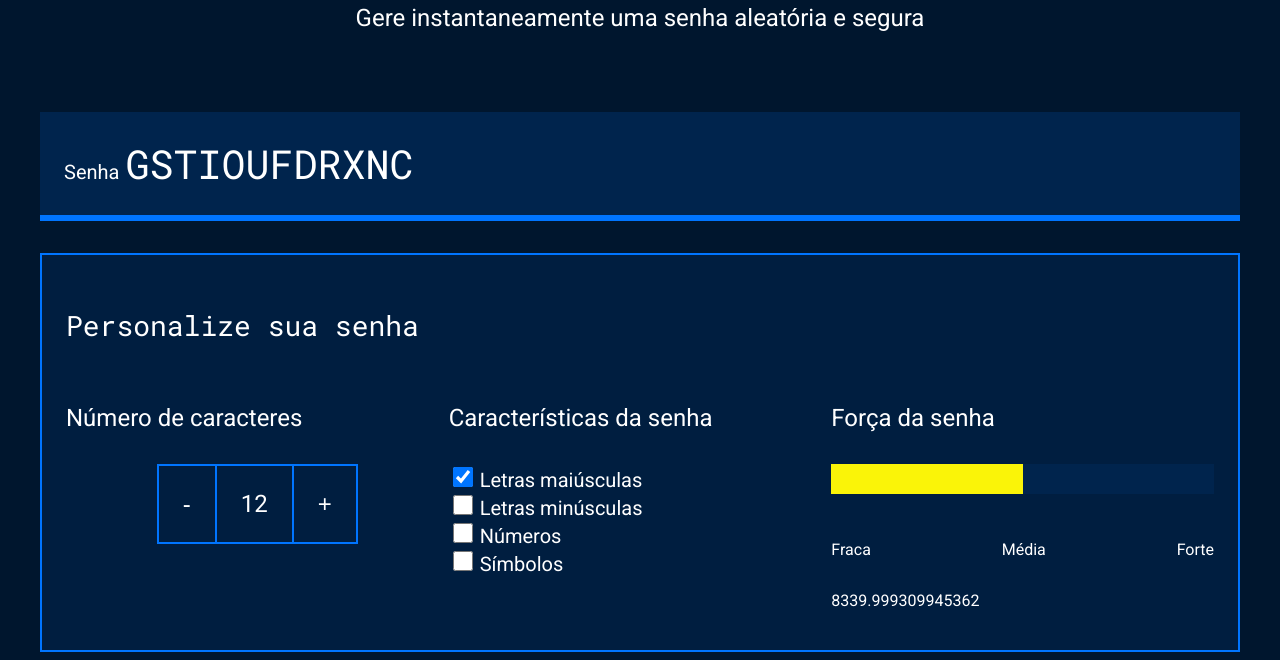
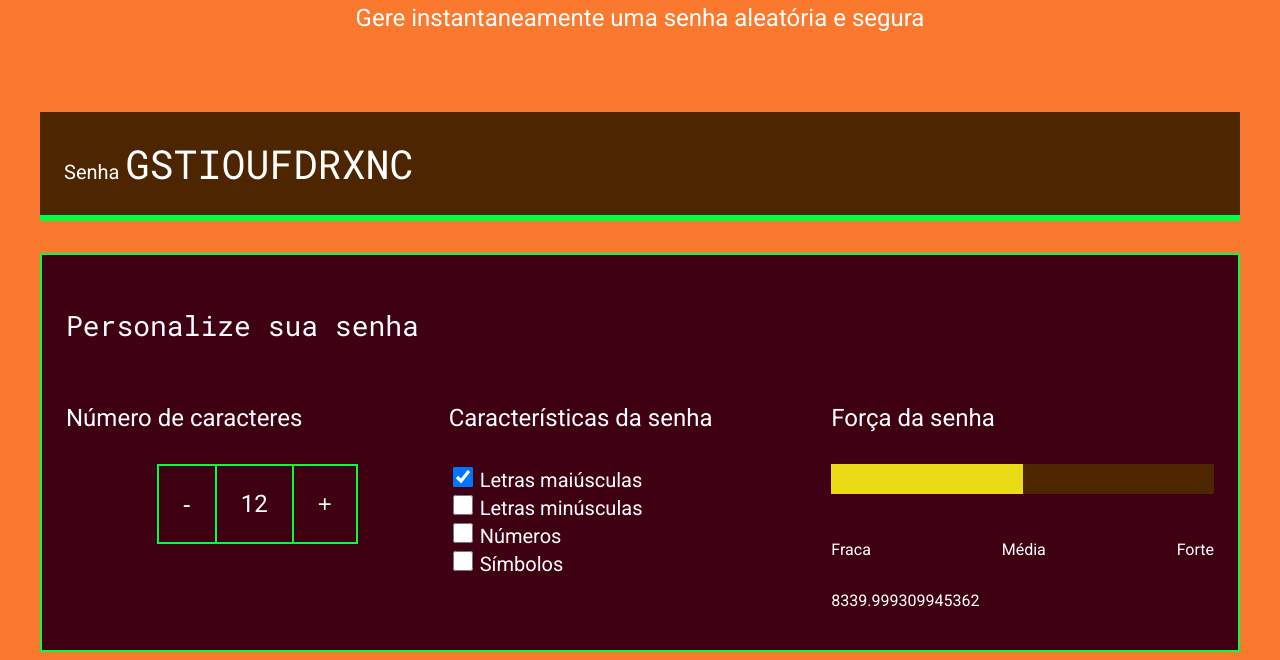
Before and after one commit to joaolebron/JOAOSENHA2, a plain HTML site: page index.html in a window 1280 px wide. Shown: the part 191-851 px from the top of the page. Drawn offline with Linux system fonts and the light colour scheme.

Commit message:
Update style.css

```diff
--- a/style.css
+++ b/style.css
@@ -1,12 +1,11 @@
-
 @import url('https://fonts.googleapis.com/css2?family=Roboto&family=Roboto+Mono&display=swap');
 
 :root{
     --branco: white;
-    --cor-de-fundo: #00162E;
-    --fundo-senha: #00244D;
-    --fundo-texto: #001E40;
-    --borda: #0075FF;
+    --cor-de-fundo: #fa5f06d5;
+    --fundo-senha: #4d2500;
+    --fundo-texto: #400013;
+    --borda: #00ff40;
     --roboto: 'Roboto', sans-serif;
     --roboto-mono: 'Roboto Mono', monospace;
 }
@@ -48,7 +47,7 @@ body{
     color: var(--branco);
     font-family: var(--roboto-mono);
     font-size: 40px;
-    width: 70%;
+    width: 70%;https://github.com/joaolebron/JOAOSENHA2/tree/main
 }
 
 #campo-senha:focus{
@@ -132,7 +131,7 @@ label{
     background-color: #E71B32;
 }
 .media{
-    background-color: #FAF408;
+    background-color: #e9db16;
     width: 50%;
 }
 .forte{
```
